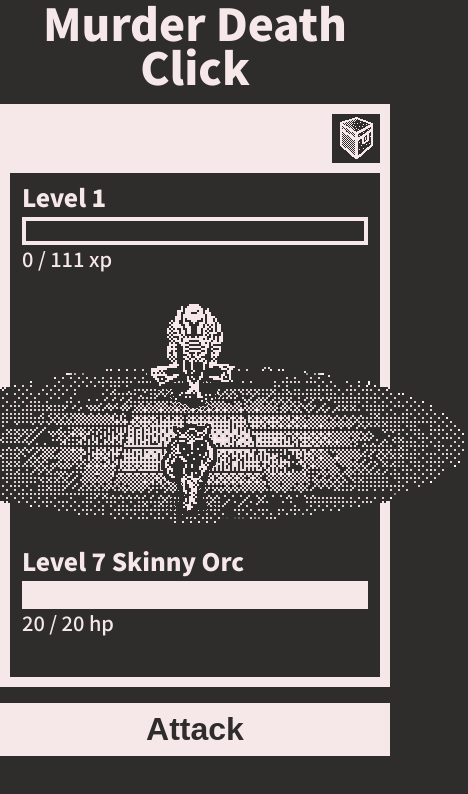
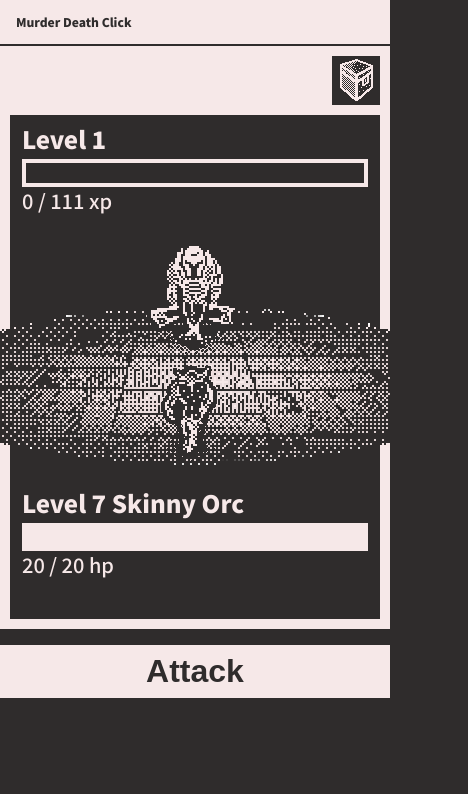
Before and after one commit to centaurreader/rpg, a plain HTML site: page index.html in a window 390 px wide. Shown: the whole page, 468 px wide, since content can reach past the window. Drawn offline with Linux system fonts and the light colour scheme.

Commit message:
fix mobile display. fix bug where mobile taps triggered attack twice.

```diff
--- a/index.html
+++ b/index.html
@@ -23,10 +23,14 @@
       #loot { min-height: 1rem; }
 
       .title {
-        font-size: 2.75rem;
+        max-width: 448px;
+        margin: 0 auto;
+        font-size: .75rem;
         font-weight: 900;
-        margin-bottom: 1rem;
-        text-align: center;
+        padding: 1rem;
+        background-color: #f6e8e8;
+        color: #2f2c2c;
+        border-bottom: 2px solid #2f2c2c;
       }
       .main_container {
         border: 10px solid #f6e8e8;
@@ -188,9 +192,21 @@
       .inventory_item-border {
         border-bottom: 2px solid #f6e8e8;
       }
+
+      .app {
+        margin: 0 auto;
+        max-width: 458px;
+        overflow-x: hidden;
+      }
+      @media screen and (min-width: 550px) {
+        .app {
+          max-width: 550px;
+        }
+      }
     </style>
   </head>
   <body>
+    <div class="app">
       <h1 class="title">Murder Death Click</h1>
       <ul class="toolbar">
         <li class="toolbar--item">
@@ -229,6 +245,7 @@
 
       </div>
       <button id="attack_action" class="action_button" type="button">Attack</button>
+    </div>
 
     <section id="inventory" class="modal">
       <div class="modal_inner">
@@ -845,9 +862,11 @@
       };
 
       // actions
+      if (typeof window.ontouchstart === 'undefined') {
         attackButtonEl.addEventListener('mousedown', onAttack);
+        attackButtonEl.addEventListener('mouseup', tick);
+      }
       attackButtonEl.addEventListener('touchstart', onAttack);
-      attackButtonEl.addEventListener('mouseup', tick);
       attackButtonEl.addEventListener('touchend', tick);
       inventoryButtonEl.addEventListener('click', () => {
         inventoryModalEl.classList.add('modal-visible');
```
Also changed, not shown: README.md. Lines whose indentation alone changed are shown as unchanged.
